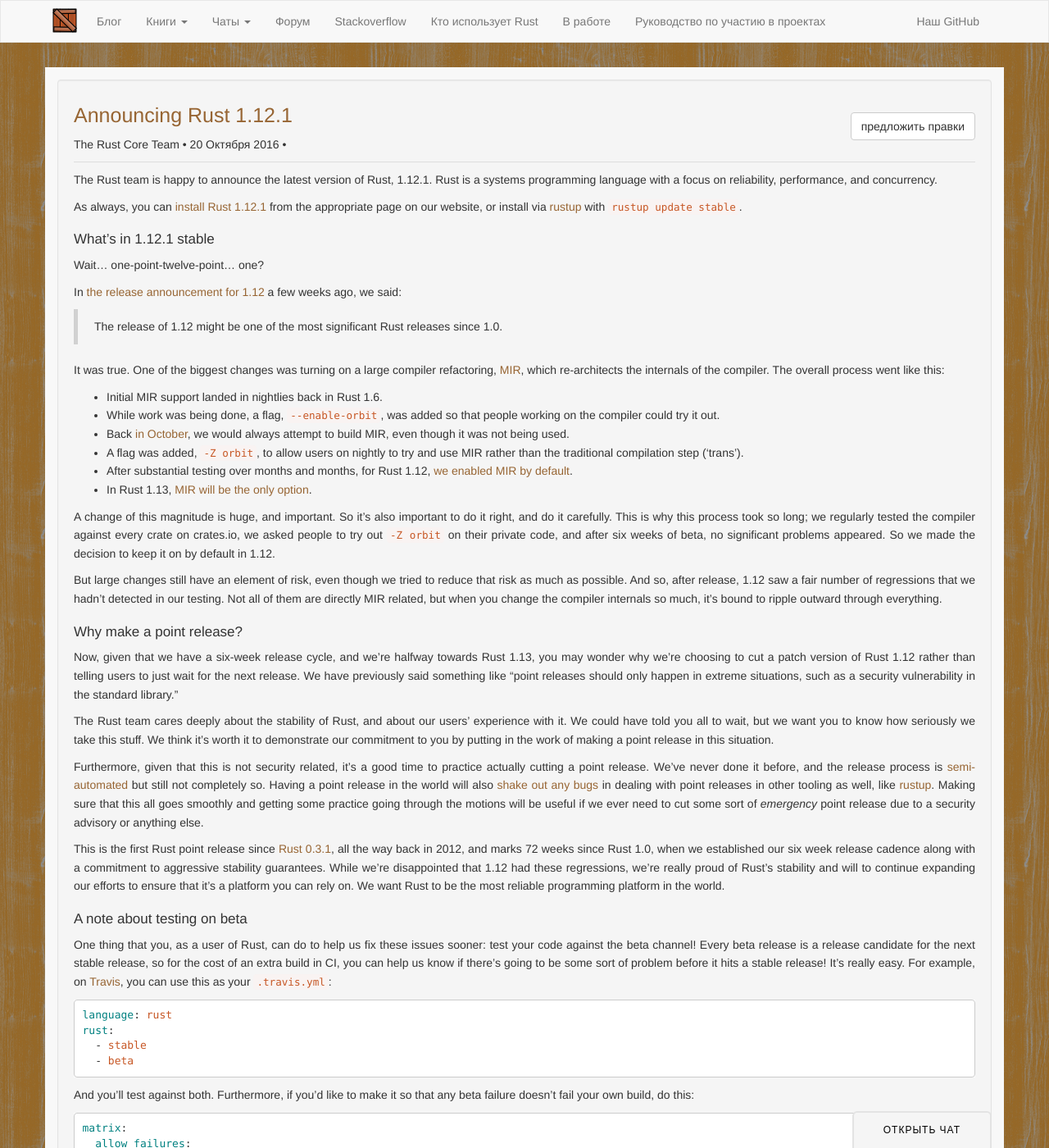
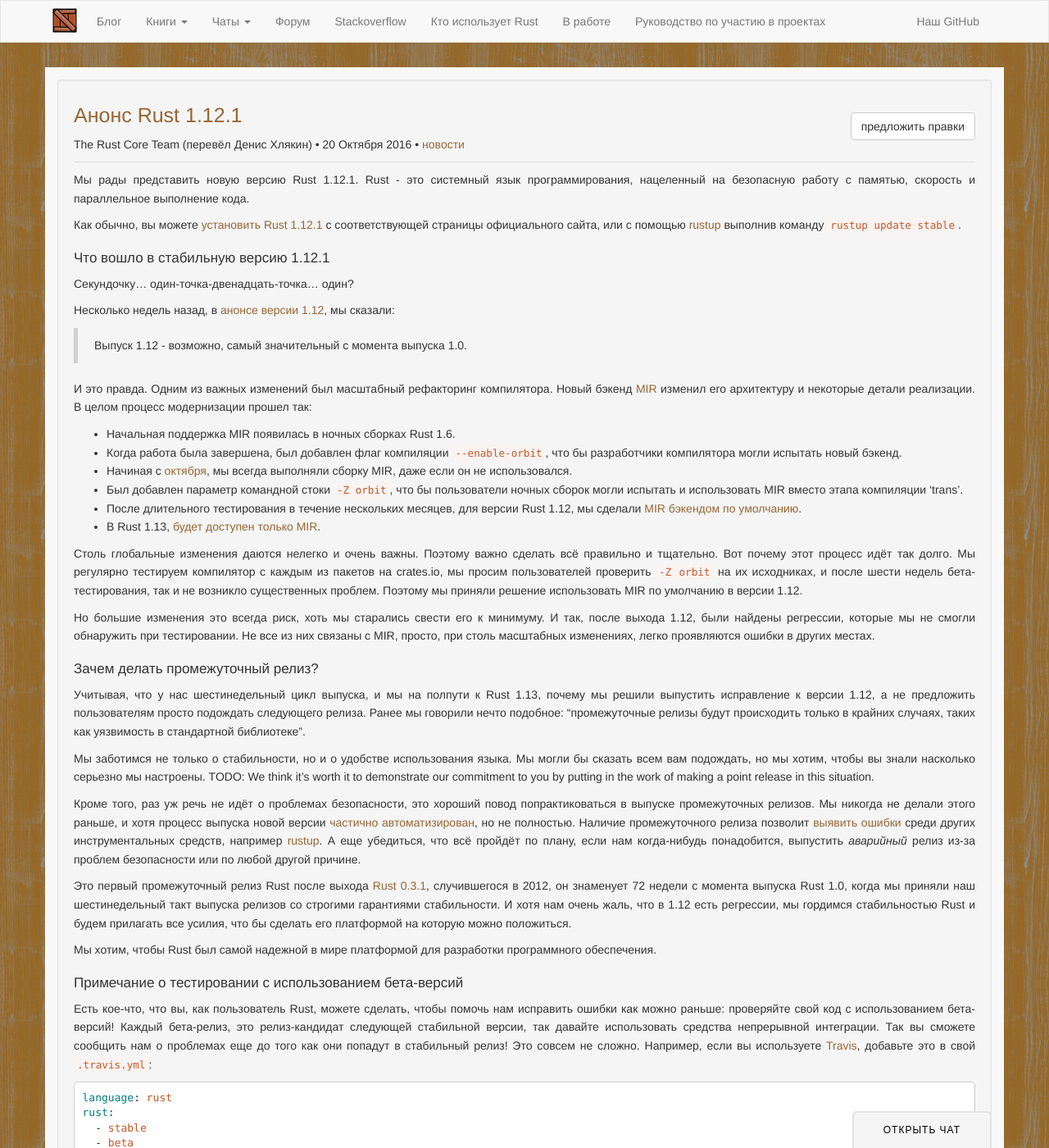
Before and after one commit to rust-lang-ru/rustycrate.ru, a Jekyll site: the page built from _posts/2016-10-20-Rust-1.12.1.md, in a window 1280 px wide and 1400 px high. Shown: the whole window at 82% size. Built offline with Jekyll 4.4.1, drawn with Linux system fonts in a browser that asks for light colours; nearby versions of some CDN libraries; comment, search, counter and statistics services are not loaded; some of the changed text lies outside the part shown.

Commit message:
Переводим анонс 1.12.1

````diff
--- a/_posts/2016-10-20-Rust-1.12.1.md
+++ b/_posts/2016-10-20-Rust-1.12.1.md
@@ -1,108 +1,114 @@
 ---
 layout: post
-title: "Announcing Rust 1.12.1"
-author: The Rust Core Team
+categories: новости
+title: "Анонс Rust 1.12.1"
+author: The Rust Core Team (перевёл Денис Хлякин)
 ---
 
-The Rust team is happy to announce the latest version of Rust, 1.12.1. Rust is a
-systems programming language with a focus on reliability, performance, and
-concurrency.
+Мы рады представить новую версию Rust 1.12.1. Rust - это системный язык
+программирования, нацеленный на безопасную работу с памятью, скорость и
+параллельное выполнение кода.
 
-As always, you can [install Rust 1.12.1][install] from the appropriate page on our
-website, or install via [rustup] with `rustup update stable`.
+Как обычно, вы можете [установить Rust 1.12.1][install] с соответствующей
+страницы официального сайта, или с помощью [rustup] выполнив команду
+`rustup update stable`.
 
 [install]: https://www.rust-lang.org/install.html
 
-### What's in 1.12.1 stable
+<!--cut-->
 
-Wait... one-point-twelve-point... one?
+### Что вошло в стабильную версию 1.12.1
 
-In [the release announcement for 1.12][one-twelve] a few weeks ago, we said:
+Секундочку... один-точка-двенадцать-точка... один?
 
-[one-twelve]: https://blog.rust-lang.org/2016/09/29/Rust-1.12.html
+Несколько недель назад, в [анонсе версии 1.12][one-twelve], мы сказали:
 
-> The release of 1.12 might be one of the most significant Rust releases since
-> 1.0.
+[one-twelve]: https://rustycrate.ru/%D0%BD%D0%BE%D0%B2%D0%BE%D1%81%D1%82%D0%B8/2016/09/29/rust-1.12.html
 
-It was true. One of the biggest changes was turning on a large compiler
-refactoring, [MIR], which re-architects the internals of the compiler. The
-overall process went like this:
+> Выпуск 1.12 - возможно, самый значительный с момента выпуска 1.0.
+
+И это правда. Одним из важных изменений был масштабный рефакторинг
+компилятора. Новый бэкенд [MIR] изменил его архитектуру и некоторые детали
+реализации. В целом процесс модернизации прошел так:
 
 [MIR]: https://blog.rust-lang.org/2016/04/19/MIR.html
 
-* Initial MIR support landed in nightlies back in Rust 1.6.
-* While work was being done, a flag, `--enable-orbit`, was added so that
-  people working on the compiler could try it out.
-* Back [in October], we would always attempt to build MIR, even though it
-  was not being used.
-* A flag was added, `-Z orbit`, to allow users on nightly to try and use MIR
-  rather than the traditional compilation step ('trans').
-* After substantial testing over months and months, for Rust 1.12, [we enabled
-  MIR by default].
-* In Rust 1.13, [MIR will be the only option].
+* Начальная поддержка MIR появилась в ночных сборках Rust 1.6.
+* Когда работа была завершена, был добавлен флаг компиляции `--enable-orbit`,
+  что бы разработчики компилятора могли испытать новый бэкенд.
+* Начиная с [октября][in October], мы всегда выполняли сборку MIR, даже если
+  он не использовался.
+* Был добавлен параметр командной стоки `-Z orbit`, что бы пользователи ночных
+  сборок могли испытать и использовать MIR вместо этапа компиляции 'trans'.
+* После длительного тестирования в течение нескольких месяцев, для версии
+  Rust 1.12, мы сделали [MIR бэкендом по умолчанию][we enabled MIR by default].
+* В Rust 1.13, [будет доступен только MIR][MIR will be the only option].
 
 [in October]: https://github.com/rust-lang/rust/pull/28748
 [we enabled MIR by default]: https://github.com/rust-lang/rust/pull/34096
 [MIR will be the only option]: https://github.com/rust-lang/rust/pull/35764
 
-A change of this magnitude is huge, and important. So it's also important to do
-it right, and do it carefully. This is why this process took so long; we
-regularly tested the compiler against every crate on crates.io, we asked people
-to try out `-Z orbit` on their private code, and after six weeks of beta, no
-significant problems appeared. So we made the decision to keep it on by default
-in 1.12.
+Столь глобальные изменения даются нелегко и очень важны. Поэтому важно сделать
+всё правильно и тщательно. Вот почему этот процесс идёт так долго. Мы регулярно
+тестируем компилятор с каждым из пакетов на crates.io, мы просим пользователей
+проверить `-Z orbit` на их исходниках, и после шести недель бета-тестирования,
+так и не возникло существенных проблем. Поэтому мы приняли решение использовать
+MIR по умолчанию в версии 1.12.
 
-But large changes still have an element of risk, even though we tried to reduce
-that risk as much as possible. And so, after release, 1.12 saw a fair number of
-regressions that we hadn't detected in our testing. Not all of them are
-directly MIR related, but when you change the compiler internals so much, it's
-bound to ripple outward through everything.
+Но большие изменения это всегда риск, хоть мы старались свести его к минимуму.
+И так, после выхода 1.12, были найдены регрессии, которые мы не смогли
+обнаружить при тестировании. Не все из них связаны с MIR, просто, при столь
+масштабных изменениях, легко проявляются ошибки в других местах.
 
-### Why make a point release?
+### Зачем делать промежуточный релиз?
 
-Now, given that we have a six-week release cycle, and we're halfway towards
-Rust 1.13, you may wonder why we're choosing to cut a patch version of Rust
-1.12 rather than telling users to just wait for the next release. We have
-previously said something like "point releases should only happen in extreme
-situations, such as a security vulnerability in the standard library."
+Учитывая, что у нас шестинедельный цикл выпуска, и мы на полпути к Rust 1.13,
+почему мы решили выпустить исправление к версии 1.12, а не предложить
+пользователям просто подождать следующего релиза. Ранее мы говорили
+нечто подобное: "промежуточные релизы будут происходить только в крайних
+случаях, таких как уязвимость в стандартной библиотеке".
 
-The Rust team cares deeply about the stability of Rust, and about our users'
-experience with it. We could have told you all to wait, but we want you to know
-how seriously we take this stuff. We think it's worth it to demonstrate our
+Мы заботимся не только о стабильности, но и о удобстве использования языка.
+Мы могли бы сказать всем вам подождать, но мы хотим, чтобы вы знали
+насколько серьезно мы настроены.
+TODO:
+We think it's worth it to demonstrate our
 commitment to you by putting in the work of making a point release in this
 situation.
 
-Furthermore, given that this is not security related, it's a good time to
-practice actually cutting a point release. We've never done it before, and the
-release process is [semi-automated] but still not completely so. Having a point
-release in the world will also [shake out any bugs][bugs] in dealing with point
-releases in other tooling as well, like [rustup]. Making sure that this all goes
-smoothly and getting some practice going through the motions will be useful if
-we ever need to cut some sort of *emergency* point release due to a security
-advisory or anything else.
+Кроме того, раз уж речь не идёт о проблемах безопасности, это хороший повод
+попрактиковаться в выпуске промежуточных релизов.
+Мы никогда не делали этого раньше, и хотя процесс выпуска новой версии
+[частично автоматизирован][semi-automated], но не полностью. Наличие
+промежуточного релиза позволит [выявить ошибки][bugs] среди других
+инструментальных средств, например [rustup]. А еще убедиться, что всё пройдёт
+по плану, если нам когда-нибудь понадобится, выпустить *аварийный* релиз из-за
+проблем безопасности или по любой другой причине.
 
 [semi-automated]: https://forge.rust-lang.org/release-process.html
 [rustup]: https://www.rustup.rs/
 [bugs]: https://github.com/rust-lang/rust/pull/37173#issuecomment-253938822
 
-This is the first Rust point release since [Rust 0.3.1], all the way back in
-2012, and marks 72 weeks since Rust 1.0, when we established our six week
-release cadence along with a commitment to aggressive stability
-guarantees. While we're disappointed that 1.12 had these regressions, we're
-really proud of Rust's stability and will to continue expanding our efforts to
-ensure that it's a platform you can rely on. We want Rust to be the most
-reliable programming platform in the world.
+Это первый промежуточный релиз Rust после выхода [Rust 0.3.1], случившегося в 2012, он знаменует 72 недели с момента выпуска Rust 1.0, когда мы приняли наш
+шестинедельный такт выпуска релизов со строгими гарантиями стабильности.
+И хотя нам очень жаль, что в 1.12 есть регрессии, мы гордимся стабильностью
+Rust и будем прилагать все усилия, что бы сделать его платформой на которую
+можно положиться.
+
+Мы хотим, чтобы Rust был самой надежной в мире платформой для разработки
+программного обеспечения.
 
 [Rust 0.3.1]: https://mail.mozilla.org/pipermail/rust-dev/2012-July/002152.html
 
-### A note about testing on beta
+### Примечание о тестировании с использованием бета-версий
 
-One thing that you, as a user of Rust, can do to help us fix these issues
-sooner: test your code against the beta channel! Every beta release is a
-release candidate for the next stable release, so for the cost of an extra
-build in CI, you can help us know if there's going to be some sort of problem
-before it hits a stable release! It's really easy. For example, on
-[Travis](https://travis-ci.org/), you can use this as your `.travis.yml`:
+Есть кое-что, что вы, как пользователь Rust, можете сделать, чтобы помочь нам
+исправить ошибки как можно раньше: проверяйте свой код с использованием
+бета-версий! Каждый бета-релиз, это релиз-кандидат следующей стабильной версии,
+так давайте использовать средства непрерывной интеграции. Так вы сможете
+сообщить нам о проблемах еще до того как они попадут в стабильный релиз!
+Это совсем не сложно. Например, если вы используете
+[Travis](https://travis-ci.org/), добавьте это в свой `.travis.yml`:
 
 ```yaml
 language: rust
@@ -111,8 +117,9 @@
   - beta
 ```
 
-And you'll test against both. Furthermore, if you'd like to make it so that any
-beta failure doesn't fail your own build, do this:
+И ваши тесты будут выполняться для двух версий компилятора. Кроме того, если вы
+не хотите, что бы ошибка в бета-версии приводила к ошибке всей сборки, добавьте
+это:
 
 ```yaml
 matrix:
@@ -120,28 +127,28 @@
     - rust: beta
 ```
 
-The beta build may go red, but your build will stay green.
+Сборка с бета-версией может стать красной, но ваша стабильная сборка останется
+зелёной.
 
-Most other CI systems, such as [AppVeyor](https://www.appveyor.com/), should
-support [something
-similar](https://www.appveyor.com/docs/build-configuration/#allow-failing-jobs).
-Check the documentation for your specific continuous integration product for
-full details.
+Большинство других систем непрерывной интеграции, таких как
+[AppVeyor](https://www.appveyor.com/), должны иметь
+[подобную возможность](https://www.appveyor.com/docs/build-configuration/#allow-failing-jobs).
+Обратитесь к документации используемой вами системы.
 
-### Full details
+### Подробности
 
-There were nine issues fixed in 1.12.1, and all of those fixes have been
-backported to 1.13 beta as well.
+Было исправлено девять проблем в 1.12.1, естественно, все эти исправления
+были перенесены в бета-версию 1.13.
 
-* [ICE: 'rustc' panicked at 'assertion failed: concrete_substs.is_normalized_for_trans()' #36381][36381]
-* [Confusion with double negation and booleans][36856]
-* [rustc 1.12.0 fails with SIGSEGV in release mode (syn crate 0.8.0)][36875]
-* [Rustc 1.12.0 Windows build of `ethcore` crate fails with LLVM error][36924]
-* [1.12.0: High memory usage when linking in release mode with debug info][36926]
-* [Corrupted memory after updated to 1.12][36936]
-* ["Let NullaryConstructor = something;" causes internal compiler error: "tried to overwrite interned AdtDef"][37026]
+* [ICE: 'rustc' паниковал с сообщением 'assertion failed: concrete_substs.is_normalized_for_trans()' #36381][36381]
+* [Путаница с двойным отрицанием и логическими переменными][36856]
+* [rustc 1.12.0 завершался с SIGSEGV при сборке релиза для пакета syn 0.8.0][36875]
+* [Rustc 1.12.0 Windows-сборка пакета `ethcore` прерывалась с ошибкой LLVM][36924]
+* [1.12.0: Использовалось много памяти при линковке релиз-версии с отладочной информацией][36926]
+* [Повреждение памяти после перехода на 1.12][36936]
+* ["Let NullaryConstructor = something;" приводит в внутренней ошибке компилятора: "tried to overwrite interned AdtDef"][37026]
 * [Fix ICE: inject bitcast if types mismatch for invokes/calls/stores][37112]
-* [debuginfo: Handle spread_arg case in MIR-trans in a more stable way.][37153]
+* [debuginfo: Более правильная обработка spread_arg в MIR-trans.][37153]
 
 [36381]: https://github.com/rust-lang/rust/issues/36381
 [36856]: https://github.com/rust-lang/rust/issues/36856
@@ -153,19 +160,18 @@
 [37112]: https://github.com/rust-lang/rust/issues/37112
 [37153]: https://github.com/rust-lang/rust/issues/37153
 
-In addition, there were four more regressions that we decided not to include
-in 1.12.1 for various reasons, but we'll be working on fixing those as soon
-as possible as well.
+Кроме того, есть еще четыре регрессии. Мы решили не включать их в 1.12.1 по
+разным причинам, но постараемся устранить их, как можно скорее.
 
-* [ICE, possibly related to associated types of associated types?][36325]
-* [Compilation of a crate using a large static map fails on latest i686-pc-windows-gnu Beta][36799]
-* [Regression: "no method found" error when calling same method twice, with HRTB impl][37154]
-* [ICE: fictitious type sizing_type_of][37109]
+* [ICE, возможно, связанный с типами ассоциированных типов?][36325]
+* [Ошибка компиляции пакета использующего большой `static phf::Map`, на i686-pc-windows-gnu Beta][36799]
+* [Регрессия: ошибка "no method found" при вызове метода дважды, с HRTB impl][37154]
+* [ICE: фиктивный тип sizing_type_of][37109]
 
 [36325]: https://github.com/rust-lang/rust/issues/36325
 [36799]: https://github.com/rust-lang/rust/issues/36799
 [37154]: https://github.com/rust-lang/rust/issues/37154
 [37109]: https://github.com/rust-lang/rust/issues/37109
 
-You can see the full diff from 1.12.0 to 1.12.1
-[here](https://github.com/rust-lang/rust/pull/37173).
+Полный перечень изменений между версиями 1.12.0 и 1.12.1
+[здесь](https://github.com/rust-lang/rust/pull/37173).
````
